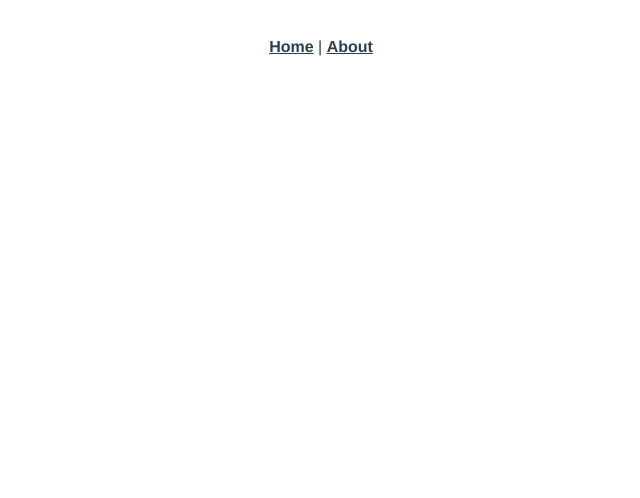
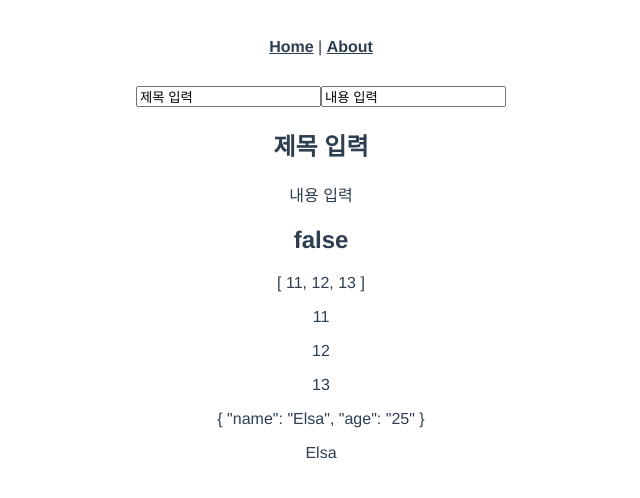
Before and after one commit to yunyun3599/Vue, a Vue app: page /dynamic-props in a window 1280 px wide. Before the commit this address had no page. Shown: the top 498 px of the page, without its empty margins (319-959 px from the left). Built offline with nearby package versions, Linux system fonts and the light colour scheme.

Commit message:
props 기본

```diff
--- a/src/router/index.js
+++ b/src/router/index.js
@@ -134,6 +134,16 @@ const routes = [
     path: '/server-databinding',
     name: 'ServerDataBinding',
     component: () => import('../views/ServerDataRendering/ServerDataBinding.vue')
+  },
+  {
+    path: '/nested-component',
+    name: 'NestedComponent',
+    component: () => import('../views/Chapter8_Component_Advance/views/NestedComponent.vue')
+  },
+  {
+    path: '/dynamic-props',
+    name: 'DynamicProps',
+    component: () => import('../views/Chapter8_Component_Advance/views/DynamicDataProps.vue')
   }
 ]
 
--- /dev/null
+++ b/src/views/Chapter8_Component_Advance/components/PageTitle.vue
@@ -0,0 +1,18 @@
+<template>
+    <h2>{{ title }}</h2>
+    <p>{{ content }}</p>
+</template>
+<script>
+    export default {
+        props: {
+            title: {
+                type: String,
+                default: "페이지 제목"
+            },
+            content: {
+                type: String,
+                default: "페이지 내용"
+            }
+        }
+    }
+</script>
--- /dev/null
+++ b/src/views/Chapter8_Component_Advance/components/SubComponent.vue
@@ -0,0 +1,36 @@
+<template>
+    <h2>{{ bool_val }}</h2>
+    <p>{{ list_val }}</p>
+    <div :key="i" v-for="(value, i) in list_val">
+        <p>{{ value }}</p>
+    </div>
+    <p>{{ obj }}</p>
+    <p>{{ name }}</p>
+</template>
+<script>
+    export default {
+        props: {
+            bool_val: {
+                type: Boolean,
+                default: true
+            },
+            list_val: {
+                type: Array,
+                default: () => [1, 2, 3]
+            },
+            obj: {
+                type: Object,
+                default: () => {
+                    return {
+                        name: "Olaf",
+                        age: 1
+                    }
+                }
+            },
+            name: {
+                type: String,
+                default: "Olaf"
+            }
+        }
+    }
+</script>
--- /dev/null
+++ b/src/views/Chapter8_Component_Advance/views/DynamicDataProps.vue
@@ -0,0 +1,26 @@
+<template>
+    <input type="text" v-model="inputTitle" />
+    <input type="text" v-model="inputContent" />
+    <PageTitle v-bind:title="inputTitle" :content="inputContent"/>
+    <SubComponent :bool_val="bool_val" :list_val="list_val" v-bind:obj="obj" :name="obj.name"/>
+    <!-- v-bind:의 약어가 : 임 -->
+</template>
+<script>
+    import PageTitle from "../components/PageTitle.vue"
+    import SubComponent from "../components/SubComponent.vue"
+    export default {
+        data() {
+            return {
+                inputTitle: "제목 입력",
+                inputContent: "내용 입력",
+                bool_val: false,
+                list_val: [11, 12, 13],
+                obj: {
+                    name: "Elsa",
+                    age: "25"
+                }
+            }
+        },
+        components: {PageTitle, SubComponent}
+    }
+</script>
--- /dev/null
+++ b/src/views/Chapter8_Component_Advance/views/NestedComponent.vue
@@ -0,0 +1,12 @@
+<template>
+    <div>
+        <PageTitle/>
+        <PageTitle title="전달받은 제목" content="전달받은 내용"/>
+    </div>
+</template>
+<script>
+    import PageTitle from "../components/PageTitle"
+    export default {
+        components: {PageTitle}
+    }
+</script>
```
Also changed, not shown: src/views/Chapter8_Component_Advance/Readme.md (added), 1 other file (tests, documents, lock files or other folders).
